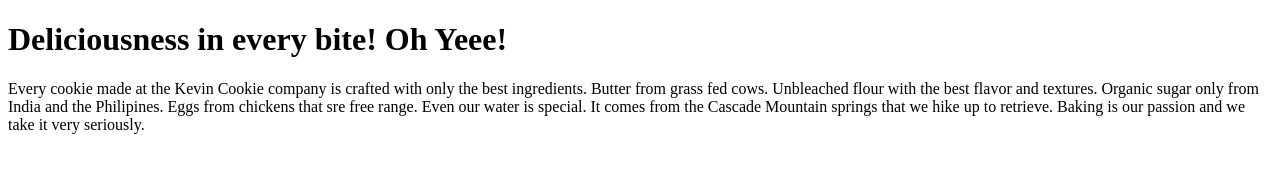
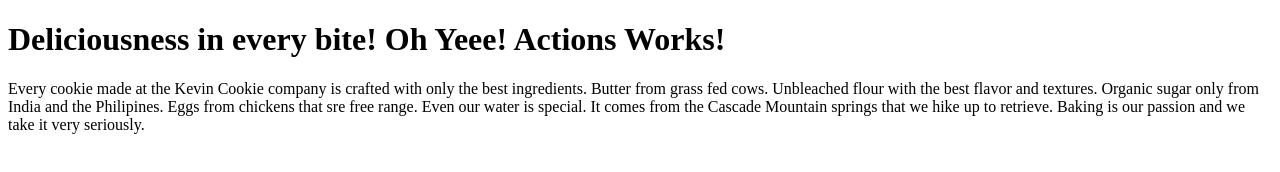
Before and after one commit to mycodetodebug/KevinCookieCompany, a plain HTML site: page index.htm in a window 1280 px wide. Drawn offline with Linux system fonts and the light colour scheme.

Commit message:
Changes to title v2

```diff
--- a/index.htm
+++ b/index.htm
@@ -2,7 +2,7 @@
 <html>
 <body>
 
-<h1>Deliciousness in every bite! Oh Yeee!</h1>
+<h1>Deliciousness in every bite! Oh Yeee! Actions Works!</h1>
 <p>Every cookie made at the Kevin Cookie company is crafted with only the best ingredients. Butter from grass fed cows. Unbleached flour with the best flavor and textures. Organic sugar only from India and the Philipines. Eggs from chickens that sre free range. Even our water is special. It comes from the Cascade Mountain springs that we hike up to retrieve. Baking is our passion and we take it very seriously.</p>
 
 </body>
```
